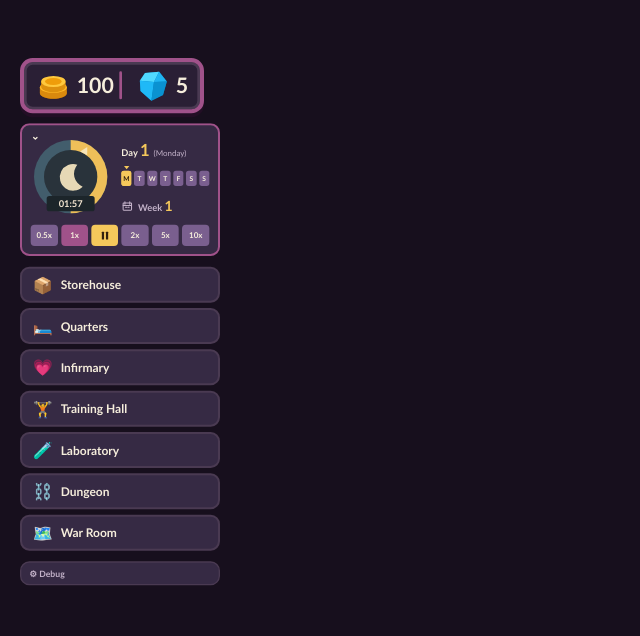
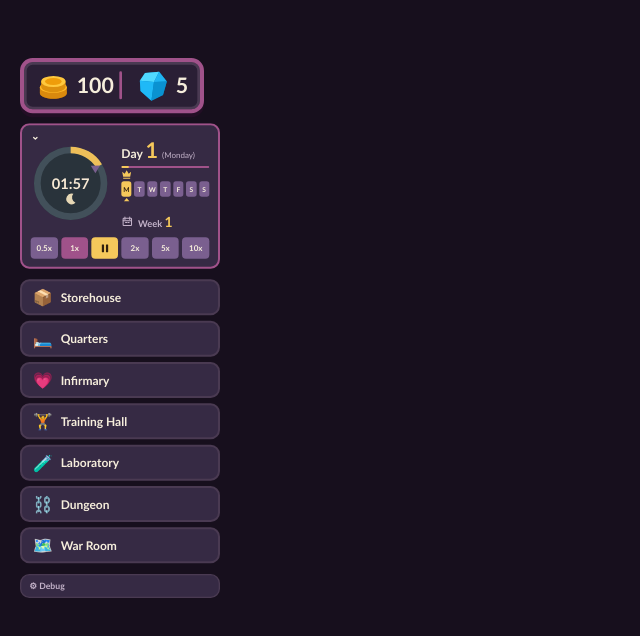
Before and after one commit to Akiiiro-games/dark-tower-proto, a website built with Vite: page index.html in a window 1280 px wide. Shown: the whole page, without its empty margins (0-640 px from the left). Built offline with nearby package versions, Linux system fonts and the light colour scheme.

Commit message:
Refine time widget dial and animate day-night transitions

```diff
--- a/src/ui/shell/TimeWidget.css
+++ b/src/ui/shell/TimeWidget.css
@@ -41,26 +41,42 @@
 .tw-main { display: flex; align-items: center; gap: 16px; }
 .tw-clock { position: relative; width: 120px; height: 120px; flex: none; }
 .tw-clock-svg { display: block; width: 120px; height: 120px; pointer-events: none; }
+.tw-hour-marker { fill: var(--dt-purple-soft); }
+/* The outgoing icon settles down as the incoming one gently rises into place. */
+.tw-sun, .tw-moon {
+  transform-box: fill-box;
+  transform-origin: center;
+  transition: opacity 450ms ease, transform 650ms cubic-bezier(.22, 1, .36, 1);
+}
+.tw-sun { opacity: 0; transform: translateY(14px) rotate(-25deg) scale(.8); }
+.tw-moon { opacity: 1; transform: translateY(0) rotate(0deg) scale(1); }
+.is-daytime .tw-sun { opacity: 1; transform: translateY(0) rotate(0deg) scale(1); }
+.is-daytime .tw-moon { opacity: 0; transform: translateY(14px) rotate(20deg) scale(.8); }
+@media (prefers-reduced-motion: reduce) {
+  .tw-sun, .tw-moon { transition: none; }
+}
 .tw-clock-time {
   position: absolute;
-  left: 24px;
-  right: 24px;
-  bottom: 8px;
+  left: 20px;
+  right: 20px;
+  top: 50%;
+  transform: translateY(-50%);
   text-align: center;
-  border-radius: 4px;
-  background: #1c252a;
   color: #f7e9d4;
-  padding: 3px 0;
-  font-size: 14px;
+  font-size: 22px;
   font-variant-numeric: tabular-nums;
 }
 .tw-summary { flex: 1; min-width: 0; display: flex; flex-direction: column; gap: 17px; }
-.tw-heading { display: flex; align-items: baseline; gap: 6px; white-space: nowrap; }
-.tw-heading strong { font-size: 25px; color: var(--dt-accent); }
+.tw-heading { display: flex; flex-wrap: wrap; align-items: baseline; column-gap: 6px; white-space: nowrap; font-size: 18.2px; }
+.tw-heading strong { font-size: 32.5px; color: var(--dt-accent); }
+.tw-day-progress { appearance: none; display: block; width: 100%; height: 3px; margin-top: 5px; border: 0; border-radius: 2px; overflow: hidden; background: var(--dt-border); }
+.tw-day-progress::-webkit-progress-bar { background: var(--dt-border); }
+.tw-day-progress::-webkit-progress-value { background: var(--dt-accent); }
+.tw-day-progress::-moz-progress-bar { background: var(--dt-accent); }
 .tw-weekday { font-size: 12px; font-weight: 500; color: var(--dt-muted); }
 .tw-weekday::before { content: '('; }
 .tw-weekday::after { content: ')'; }
-.tw-weekdays { display: flex; gap: 4px; }
+.tw-weekdays { display: flex; gap: 4px; padding-top: 3px; padding-bottom: 7px; }
 .tw-day-cell {
   width: 20px;
   height: 23px;
@@ -72,15 +88,17 @@
   font-size: 10px;
   position: relative;
 }
-.tw-day-cell.is-payday { box-shadow: inset 0 0 0 2px var(--dt-accent); }
+.tw-payday-icon { position: absolute; width: 18px; height: 15px; bottom: calc(100% + 3px); left: 50%; transform: translateX(-50%); color: var(--dt-accent); }
 .tw-day-cell.is-current { background: var(--dt-accent); color: var(--dt-accent-ink); font-weight: 800; }
 .tw-day-cell.is-current::after {
   content: '';
   position: absolute;
-  top: -7px;
+  bottom: -7px;
+  left: 50%;
+  transform: translateX(-50%);
   border-left: 4px solid transparent;
   border-right: 4px solid transparent;
-  border-top: 5px solid var(--dt-accent);
+  border-bottom: 5px solid var(--dt-accent);
 }
 .tw-week-number { display: flex; align-items: center; gap: 7px; color: var(--dt-muted); }
 .tw-week-number strong { color: var(--dt-accent); font-size: 21px; }
--- a/src/ui/shell/TimeWidget.ts
+++ b/src/ui/shell/TimeWidget.ts
@@ -15,12 +15,13 @@ const foldIcon = '<svg viewBox="0 0 16 16" aria-hidden="true"><path d="M4 6l4 4
 const calendarIcon = '<svg viewBox="0 0 20 20" aria-hidden="true"><rect x="3" y="5" width="14" height="12" rx="1"/><path d="M6 3v4M14 3v4M3 9h14M7 12h2M11 12h2"/></svg>';
 const pauseIcon = '<svg viewBox="0 0 20 20" aria-hidden="true"><rect x="5" y="4" width="3.5" height="12" rx=".5"/><rect x="11.5" y="4" width="3.5" height="12" rx=".5"/></svg>';
 const playIcon = '<svg viewBox="0 0 20 20" aria-hidden="true"><path d="M6 3.5L16 10 6 16.5z"/></svg>';
+const crownIcon = '<svg class="tw-payday-icon" viewBox="0 0 24 20" aria-hidden="true"><path d="M3 5l5 4 4-7 4 7 5-4-2 10H5zM5 17h14v2H5z" fill="currentColor"/></svg>';
 
 function makeDayCells(): string {
   const initials = ['M', 'T', 'W', 'T', 'F', 'S', 'S'];
   return initials.map((letter, index) => {
     const monday = index === 0;
-    return `<span class="tw-day-cell${monday ? ' is-payday' : ''}" data-day="${index + 1}" title="${DAYS[index]}${monday ? ' — Payday' : ''}" aria-label="${DAYS[index]}${monday ? ', Payday' : ''}">${letter}</span>`;
+    return `<span class="tw-day-cell" data-day="${index + 1}" title="${DAYS[index]}${monday ? ' — Payday' : ''}" aria-label="${DAYS[index]}${monday ? ', Payday' : ''}">${monday ? crownIcon : ''}${letter}</span>`;
   }).join('');
 }
 
@@ -32,25 +33,27 @@ function makeSpeedButtons(): string {
 
 const dialMarkup = `
   <svg class="tw-clock-svg" viewBox="0 0 120 120" role="img" aria-label="Time-of-day dial">
-    <circle cx="60" cy="60" r="55" fill="#425d6c"/>
-    <path d="M60 5 A55 55 0 0 1 60 115 L60 60 Z" fill="#eebf59"/>
-    <circle cx="60" cy="60" r="40" fill="#29333b"/>
+    <circle cx="60" cy="60" r="55" fill="#29333b"/>
+    <circle cx="60" cy="60" r="50" fill="none" stroke="#42505a" stroke-width="10"/>
+    <circle class="tw-clock-progress" cx="60" cy="60" r="50" fill="none" stroke="#eebf59" stroke-width="10" pathLength="1" stroke-dasharray="1" stroke-dashoffset="1" transform="rotate(-90 60 60)"/>
+    <g transform="translate(60 83) scale(.4) translate(-60 -60)">
     <g class="tw-sun" stroke="#f6c85f" stroke-width="3.5" stroke-linecap="round">
       <circle cx="60" cy="60" r="11" fill="#f6c85f" stroke="none"/>
       <path d="M60 37v9M60 74v9M37 60h9M74 60h9M44 44l6 6M70 70l6 6M76 44l-6 6M50 70l-6 6"/>
     </g>
-    <g class="tw-moon" fill="#e6d8b5" style="display:none">
+    <g class="tw-moon" fill="#e6d8b5">
       <path d="M70 42a20 20 0 1 0 8 33A21 21 0 0 1 70 42z"/>
     </g>
+    </g>
     <g class="tw-hour-marker">
-      <path d="M60 9L54 20h12z" fill="#f7e5b8"/>
+      <path d="M60 9L54 20h12z" transform="translate(60 14.5) scale(1.1) translate(-60 -14.5)"/>
     </g>
   </svg>`;
 
 export function mountTimeWidget(host: HTMLElement, initial: Readonly<TimeWidgetViewModel>, onAction: TimeWidgetActionHandler = () => {}): TimeWidgetHandle {
   const abort = new AbortController();
   host.innerHTML = `
-    <section class="tw-widget" aria-label="Game time">
+    <section class="tw-widget${initial.hour >= 12 ? ' is-daytime' : ''}" aria-label="Game time">
       <div class="tw-expanded">
         <button class="tw-fold" type="button" data-action="toggleExpanded" aria-label="Collapse time widget" aria-expanded="true">
           ${foldIcon}
@@ -61,7 +64,10 @@ export function mountTimeWidget(host: HTMLElement, initial: Readonly<TimeWidgetV
             <span class="tw-clock-time" data-role="time">13:00</span>
           </div>
           <div class="tw-summary">
-            <div class="tw-heading"><span>Day <strong data-role="day">6</strong></span><span class="tw-weekday" data-role="weekday">Saturday</span></div>
+            <div class="tw-day-summary">
+              <div class="tw-heading"><span>Day <strong data-role="day">6</strong></span><span class="tw-weekday" data-role="weekday">Saturday</span></div>
+              <progress class="tw-day-progress" max="1440" value="0" aria-label="Day elapsed"></progress>
+            </div>
             <div class="tw-weekdays" aria-label="Weekdays, Monday is payday">${makeDayCells()}</div>
             <div class="tw-week-number">${calendarIcon}<span>Week <strong data-role="week">5</strong></span></div>
           </div>
@@ -124,10 +130,17 @@ export function mountTimeWidget(host: HTMLElement, initial: Readonly<TimeWidgetV
     const speedButton = element.querySelector<HTMLButtonElement>('.tw-current-speed')!;
     speedButton.textContent = `${speed}x`;
     speedButton.setAttribute('aria-label', `Current speed ${speed} times. Click to cycle speed.`);
-    const isDaytime = hour >= 6 && hour < 18;
-    (element.querySelector<HTMLElement>('.tw-sun')!).style.display = isDaytime ? '' : 'none';
-    (element.querySelector<HTMLElement>('.tw-moon')!).style.display = isDaytime ? 'none' : '';
-    element.querySelector<SVGGElement>('.tw-hour-marker')!.setAttribute('transform', `rotate(${((hour * 60 + minute) / 1440) * 360} 60 60)`);
+    const isDaytime = hour >= 12;
+    element.classList.toggle('is-daytime', isDaytime);
+    element.querySelector<SVGSVGElement>('.tw-clock-svg')!.setAttribute('aria-label', `${time}, ${isDaytime ? 'daytime' : 'nighttime'}`);
+    const elapsedMinutes = hour * 60 + minute;
+    // A watch face repeats every 12 hours; the separate day bar spans all 24.
+    const dialProgress = (elapsedMinutes % 720) / 720;
+    element.querySelector<SVGCircleElement>('.tw-clock-progress')!.setAttribute('stroke-dashoffset', String(1 - dialProgress));
+    element.querySelector<SVGGElement>('.tw-hour-marker')!.setAttribute('transform', `rotate(${dialProgress * 360} 60 60)`);
+    const dayProgress = element.querySelector<HTMLProgressElement>('.tw-day-progress')!;
+    dayProgress.value = elapsedMinutes;
+    dayProgress.setAttribute('aria-valuetext', `${time} of 24:00`);
   }
 
   setModel(initial);
```
